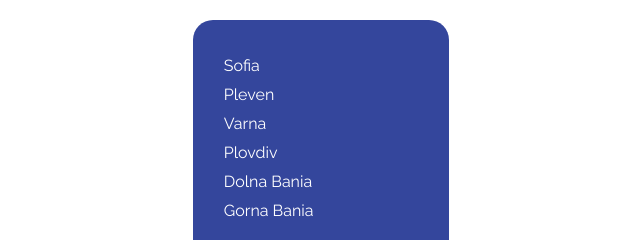
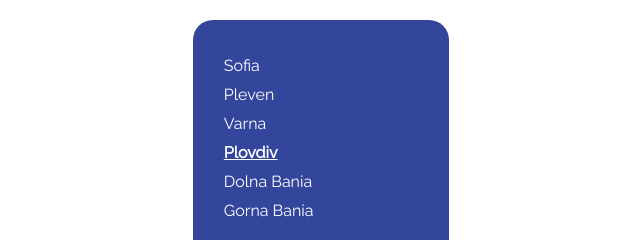
Before and after one commit to Angelpalamida/Angel, a plain HTML site: page 04. JS-Advanced-DOM-Introduction-Exercise-Resources-New/04. Search in List/list.html in a window 1280 px wide. Shown: the top 240 px of the page, 319-959 px from the left. Drawn offline with nearby package versions, Linux system fonts and the light colour scheme.

Commit message:
Update list.html

```diff
--- a/04. JS-Advanced-DOM-Introduction-Exercise-Resources-New/04. Search in List/list.html
+++ b/04. JS-Advanced-DOM-Introduction-Exercise-Resources-New/04. Search in List/list.html
@@ -13,7 +13,7 @@
     <li>Sofia</li>
     <li>Pleven</li>
     <li>Varna</li>
-    <li>Plovdiv</li>
+    <li><strong><u>Plovdiv</u></strong></li>
     <li>Dolna Bania</li>
     <li>Gorna Bania</li>
 </ul>
```
